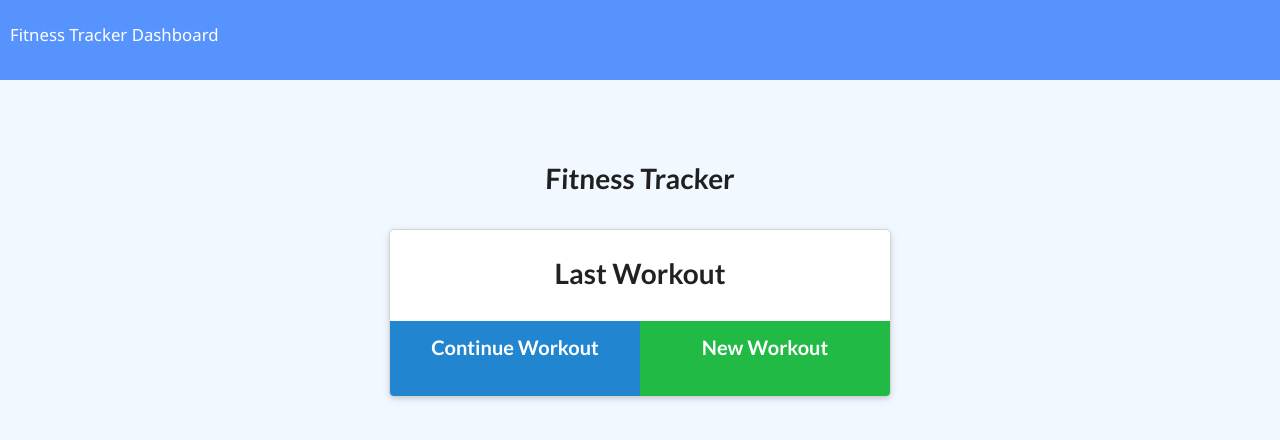
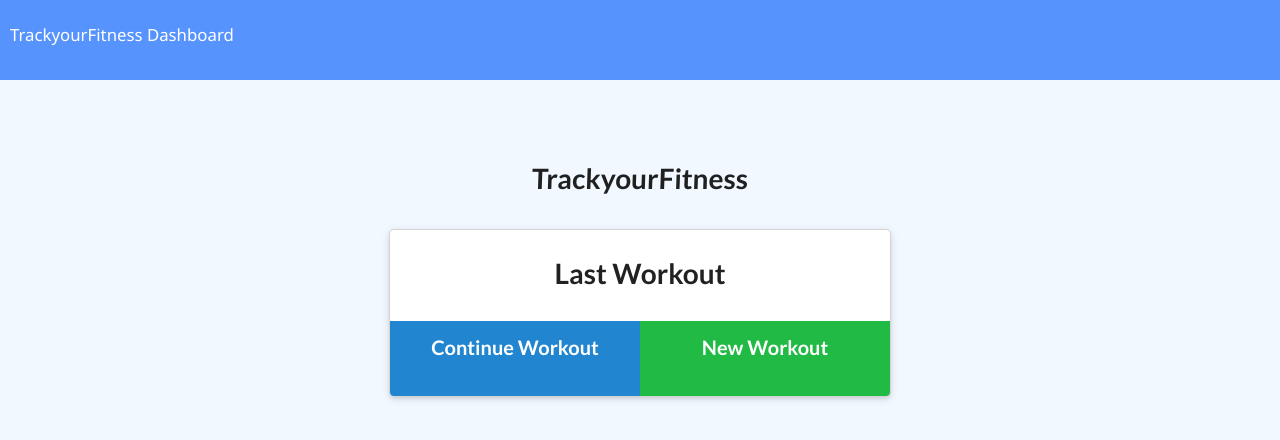
Before and after one commit to alantiren/TrackyourFitness, a website: page public/index.html in a window 1280 px wide. Drawn offline with nearby package versions, Linux system fonts and the light colour scheme; no server answers.

Commit message:
Update index.html

```diff
--- a/public/index.html
+++ b/public/index.html
@@ -12,12 +12,12 @@
 
 <body>
   <nav>
-    <a href="/">Fitness Tracker</a>
+    <a href="/">TrackyourFitness</a>
     <a href="/stats">Dashboard</a>
   </nav>
   <div class="wrapper workout">
     <header>
-      <h1>Fitness Tracker</h1>
+      <h1>TrackyourFitness</h1>
     </header>
     <div class="ui container workout">
       <div class="ui raised card m-auto">
```
